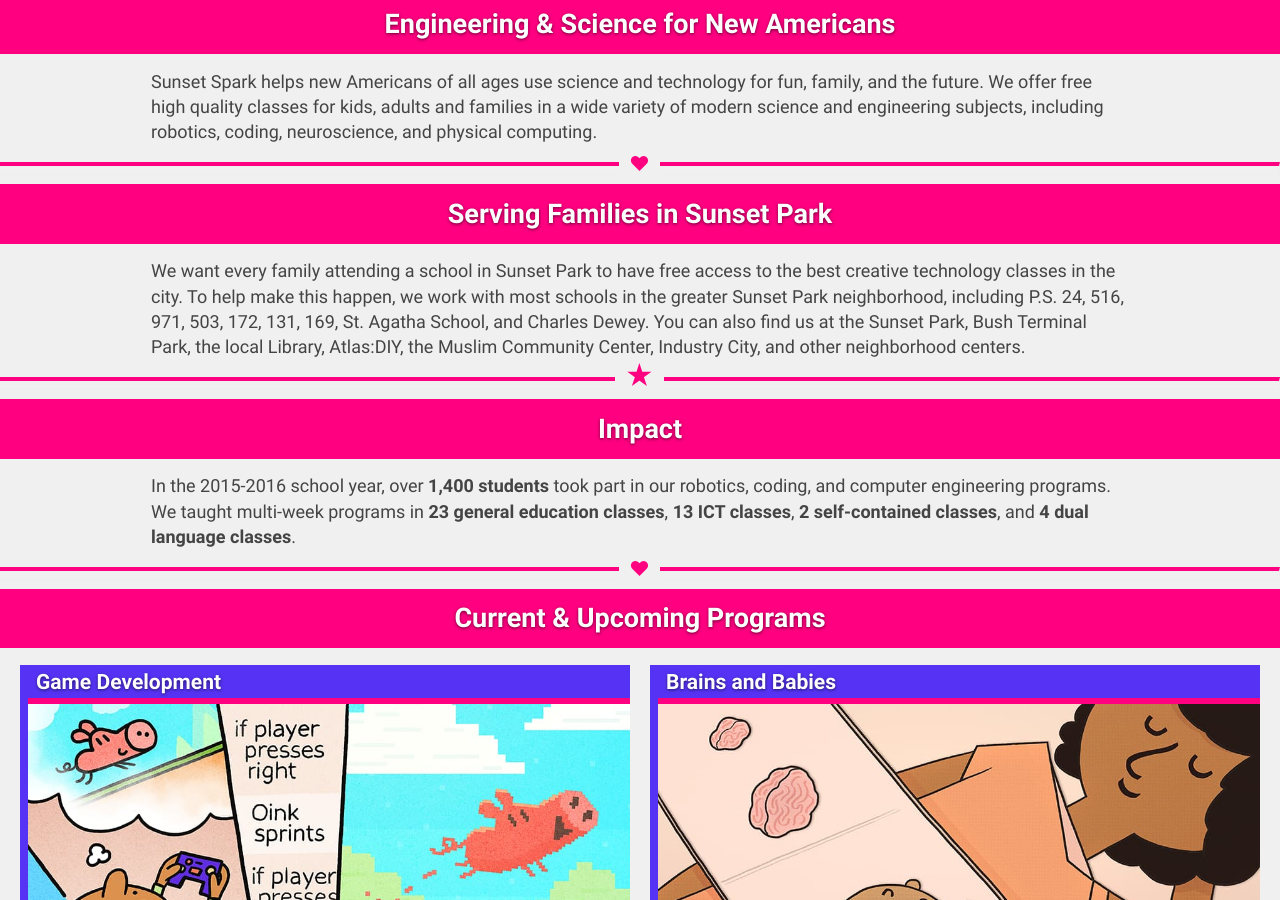
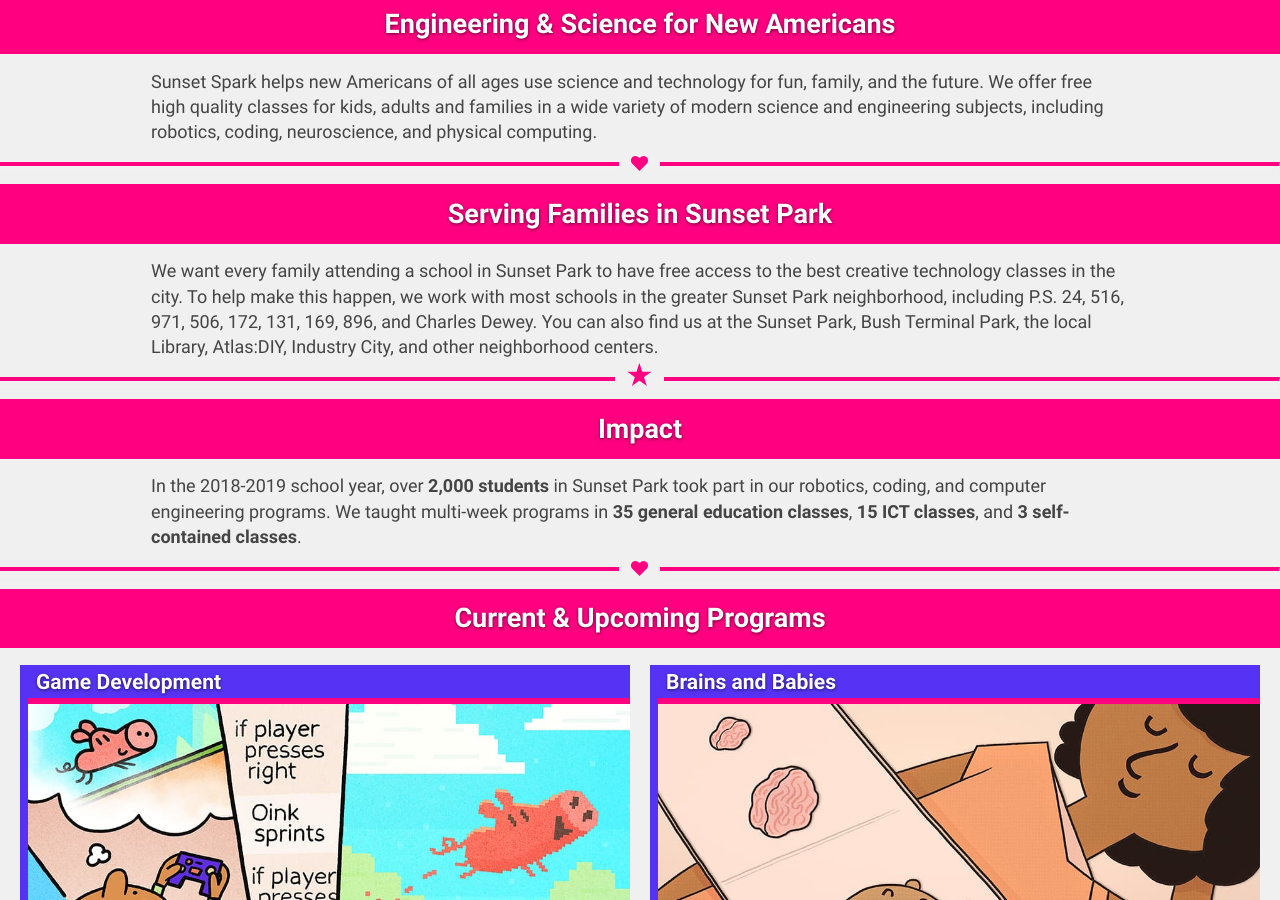
Before and after one commit to SunsetSparkNYC/sunsetspark.org, a Jekyll site: the page built from learn.md, in a window 1280 px wide and 900 px high, scrolled down 520 px. Built offline with Jekyll 4.4.1, drawn with Linux system fonts in a browser that asks for light colours; some of the changed text lies outside the part shown.

Commit message:
Updated dates and stats

```diff
--- a/_includes/footer.html
+++ b/_includes/footer.html
@@ -6,5 +6,5 @@
     <li><a class="footer-link" href="https://www.facebook.com/SunsetSparkNYC/posts">Facebook</a></li>
     <li><a class="footer-link" href="https://www.github.com/SunsetSparkNYC">GitHub</a></li>
   </ul>
-  <p class="copyright"> Sunset Spark is a 501(c)(3) impact org. Copyright &copy; 2017 Sunset Spark.</p>
+  <p class="copyright"> Sunset Spark is a 501(c)(3) impact org. Copyright &copy; 2019 Sunset Spark.</p>
 </footer>
--- a/learn.md
+++ b/learn.md
@@ -14,13 +14,13 @@
 <hr class="heart">
 <section>
     <h2 class="section-heading">Serving Families in Sunset Park</h2>
-    <p>We want every family attending a school in Sunset Park to have free access to the best creative technology classes in the city. To help make this happen, we work with most schools in the greater Sunset Park neighborhood, including P.S. 24, 516, 971, 503, 172, 131, 169, St. Agatha School, and Charles Dewey. You can also find us at the Sunset Park, Bush Terminal Park, the local Library, Atlas:DIY, the Muslim Community Center, Industry City, and other neighborhood centers.</p>
+    <p>We want every family attending a school in Sunset Park to have free access to the best creative technology classes in the city. To help make this happen, we work with most schools in the greater Sunset Park neighborhood, including P.S. 24, 516, 971, 506, 172, 131, 169, 896, and Charles Dewey. You can also find us at the Sunset Park, Bush Terminal Park, the local Library, Atlas:DIY, Industry City, and other neighborhood centers.</p>
 </section>
 <hr class="star">
 
 <section>
     <h2 class="section-heading">Impact</h2>
-    <p>In the 2015-2016 school year, over <b>1,400 students</b> took part in our robotics, coding, and computer engineering programs.  We taught multi-week programs in <b>23 general education classes</b>, <b>13 ICT classes</b>, <b>2 self-contained classes</b>, and <b>4 dual language classes</b>.</p>
+    <p>In the 2018-2019 school year, over <b>2,000 students</b> in Sunset Park took part in our robotics, coding, and computer engineering programs. We taught multi-week programs in <b>35 general education classes</b>, <b>15 ICT classes</b>, and <b>3 self-contained classes</b>.</p>
 </section>
 <hr class="heart">
 
```
Also changed, not shown: README.md.
